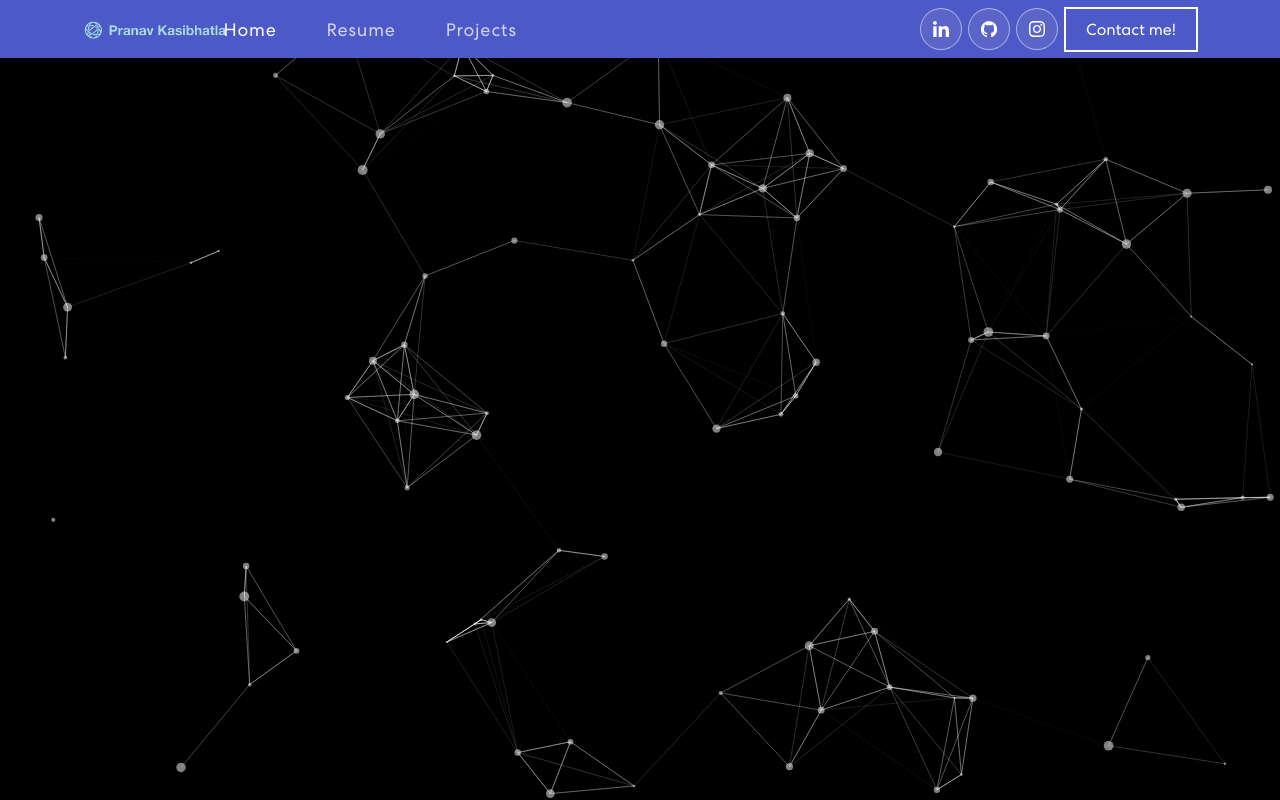
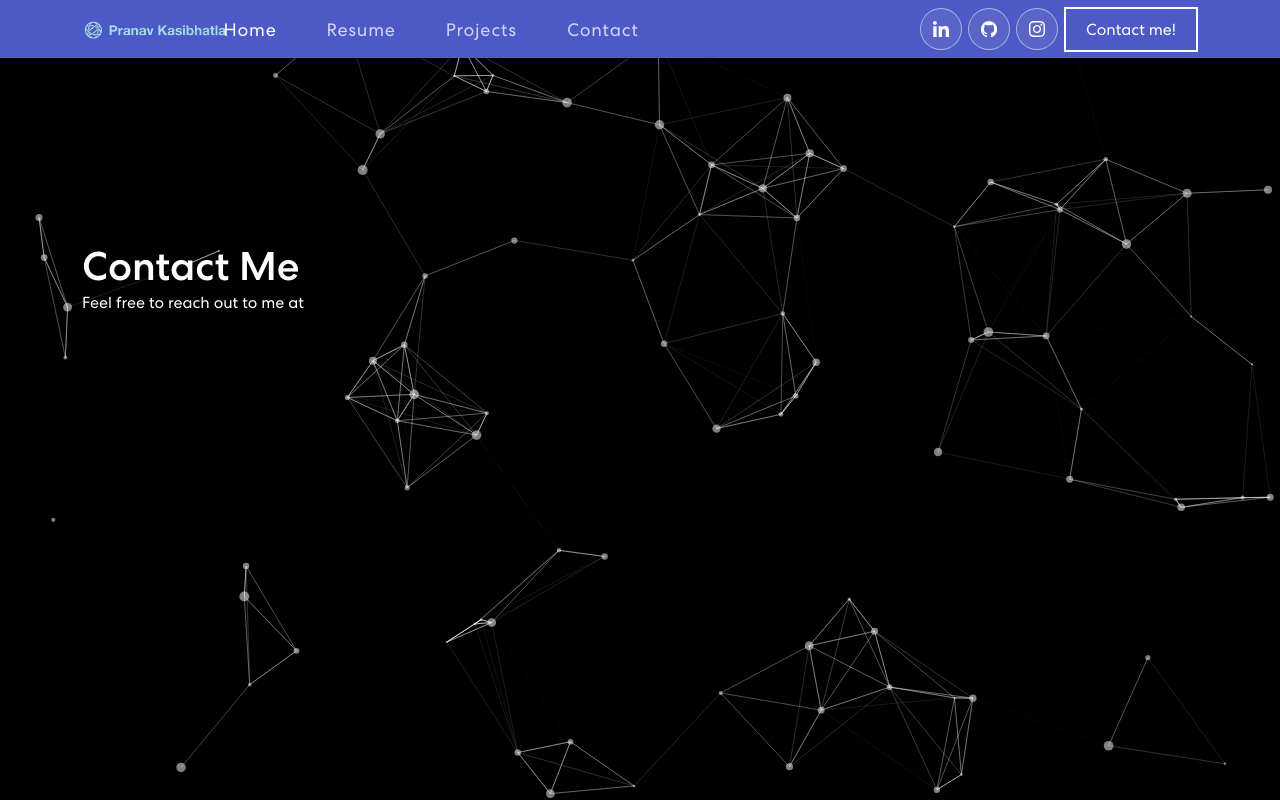
Before and after one commit to pkasibhatla4/portfolio-app-1, a React (Create React App) app: page /contact in a window 1280 px wide. Built offline with nearby package versions, Linux system fonts and the light colour scheme.

Commit message:
added page analytics

```diff
--- a/package.json
+++ b/package.json
@@ -7,6 +7,7 @@
     "@testing-library/react": "^13.4.0",
     "@testing-library/user-event": "^13.5.0",
     "bootstrap": "^5.3.3",
+    "posthog-js": "^1.154.6",
     "react": "^18.3.1",
     "react-bootstrap": "^2.10.4",
     "react-bootstrap-icons": "^1.11.4",
--- a/src/App.css
+++ b/src/App.css
@@ -1195,3 +1195,9 @@ nav.navbar .navbar-toggler:focus {
     margin:0;
   }
 }
+
+/* Contact Page Styling*/
+
+.contact-heading{
+  margin-top:15rem;
+}
--- a/src/App.js
+++ b/src/App.js
@@ -8,7 +8,7 @@ import {Projects} from './pages/Projects.js';
 
 import {Drones} from './pages/Drones.js';
 import {Resume} from './pages/Resume.js';
-
+import {Contact} from './pages/Contact.js';
 import { useCallback } from "react";
 import Particles from "react-tsparticles";
 //import { loadFull } from "tsparticles"; // if you are going to use `loadFull`, install the "tsparticles" package too.
@@ -17,10 +17,7 @@ import { loadSlim } from "tsparticles-slim"; // if you are going to use `loadSli
 export const App = () =>{
     const particlesInit = useCallback(async engine => {
         console.log(engine);
-        // you can initiate the tsParticles instance (engine) here, adding custom shapes or presets
-        // this loads the tsparticles package bundle, it's the easiest method for getting everything ready
-        // starting from v2 you can add only the features you need reducing the bundle size
-        //await loadFull(engine);
+
         await loadSlim(engine);
     }, []);
 
@@ -106,6 +103,7 @@ export const App = () =>{
                     <Route path = "/approach" element={<ApproachPage/>}/>
                     <Route path = "/resume" element={<Resume/>}/>
                     <Route path ="/drones" element={<Drones/>}/>
+                    <Route path = "/contact" element = {<Contact/>}/>
                 </Routes>
 
             </div>
--- a/src/components/NavBar.js
+++ b/src/components/NavBar.js
@@ -47,8 +47,10 @@ export const NavBar = () => {
                             className = {activeLink === 'projects' ? 'active navbar-link' : 'navbar-link'}
                             onClick = {() => onUpdateActiveLink('projects')}>Projects
                         </Nav.Link>
-
-
+                        <Nav.Link as={Link} to="/contact"
+                            className = {activeLink === 'contact' ? 'active navbar-link' : 'navbar-link'}
+                            onClick = {() => onUpdateActiveLink('contact')}>Contact
+                        </Nav.Link>
                     </Nav>
                     <span className="navbar-text">
                         <div className="social-icons">
--- a/src/index.js
+++ b/src/index.js
@@ -6,15 +6,30 @@ import reportWebVitals from './reportWebVitals';
 import App from './App.js';
 import {BrowserRouter} from 'react-router-dom';
 
+import posthog from 'posthog-js';
+import {PostHogProvider} from 'posthog-js/react';
+
 const rootElement = document.getElementById('root');
 const root = createRoot(rootElement);
+
+
+
+posthog.init('phc_gtJOLCKhcpP8ecxTwkaEDolfSTVPLfFyMQ1AnaxH7H',
+    {
+        api_host: 'https://us.i.posthog.com',
+        person_profiles: 'identified_only' // or 'always' to create profiles for anonymous users as well
+    }
+)
 
 root.render(
 
   <React.StrictMode>
-    <BrowserRouter basename={process.env.PUBLIC_URL}>
-      <App />
-    </BrowserRouter>
+    <PostHogProvider client={posthog}>
+      <BrowserRouter basename={process.env.PUBLIC_URL}>
+        <App />
+      </BrowserRouter>
+
+    </PostHogProvider>
   </React.StrictMode>
 
 
--- /dev/null
+++ b/src/pages/Contact.js
@@ -0,0 +1,12 @@
+export const Contact = () =>{
+    return(
+        <section className = "contact-heading">
+            <div>
+                <h1>Contact Me</h1>
+                <p>Feel free to reach out to me at </p>
+            </div>
+        </section>
+    )
+}
+
+export default Contact;
--- a/src/pages/HomePage.js
+++ b/src/pages/HomePage.js
@@ -16,11 +16,6 @@ function HomePage() {
         <Skills/>
         <Approach />
         <ApproachPage/>
-
-
-        <Drones/>
-
-
       </div>
 
   );
```
Also changed, not shown: 1 other file (tests, documents, lock files or other folders).
